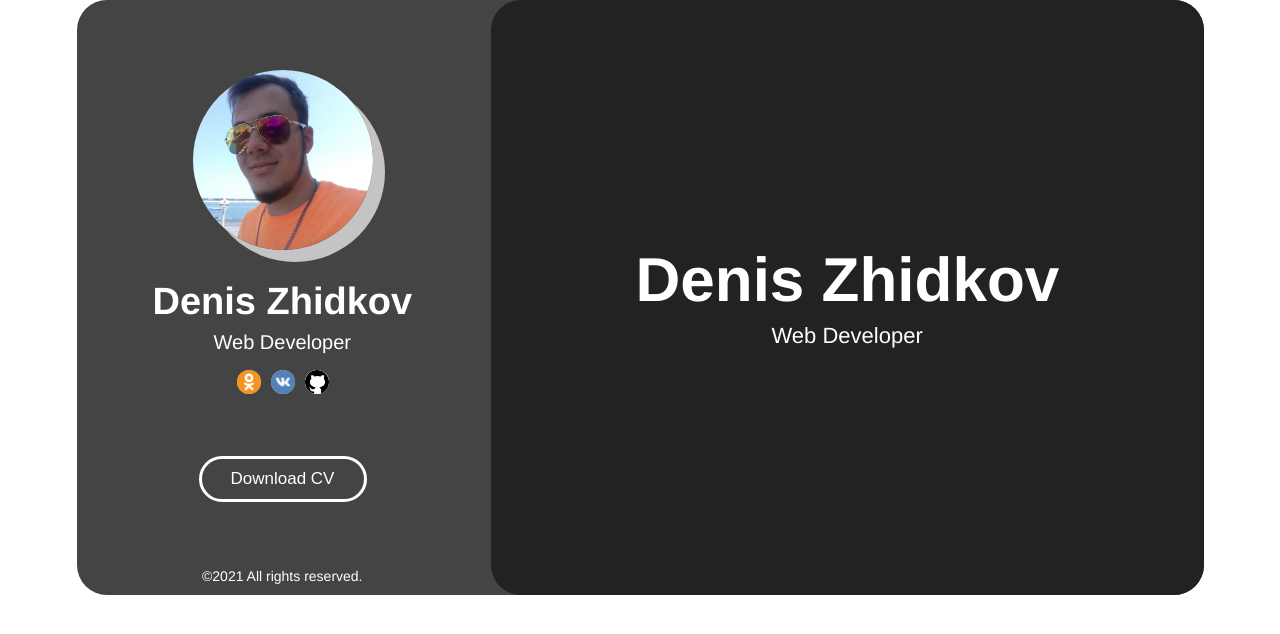
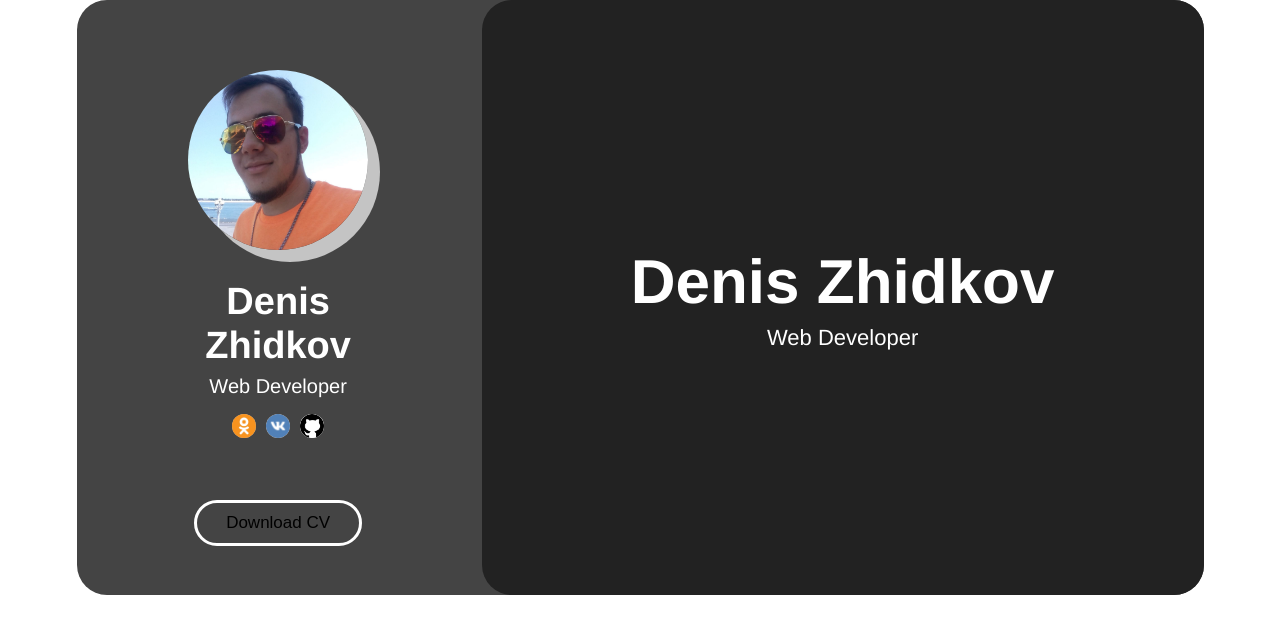
Before and after one commit to DenZhid/Zhidkov_Denis, a plain HTML site: page res/web-pages/main-page.html in a window 1280 px wide. Drawn offline with Linux system fonts and the light colour scheme.

Commit message:
Fixed issues

```diff
--- a/res/styles/main-style.css
+++ b/res/styles/main-style.css
@@ -55,33 +55,21 @@ body {
 .cv-name {
     display: flex;
 
-    width: 260px;
-    height: 44px;
     padding: 29px 0 0 0;
 
     line-height: 44px;
-    font-style: normal;
     font-weight: bold;
     font-size: 38px;
     text-align: center;
-
-    color: #FFFFFF;
 }
 
 .cv-profession {
     display: flex;
 
-    width: 138px;
-    height: 23px;
     padding: 8px 0 0 0;
 
     line-height: 23px;
-    font-style: normal;
-    font-weight: normal;
-    font-size: 20px;
     text-align: center;
-
-    color: #FFFFFF;
 }
 
 .social-media {
@@ -98,7 +86,6 @@ body {
     border-radius: 100%;
     background: #C4C4C4;
 }
-
 
 .ok {
     margin: 0 10px 0 0;
@@ -124,16 +111,11 @@ body {
 }
 
 button {
-    width: 105px;
-    height: 20px;
     padding: 0 0 0 0;
 
     line-height: 20px;
-    font-style: normal;
-    font-weight: normal;
     font-size: 17px;
     text-align: center;
-    color: #FFFFFF;
 
     border: 0;
     background: transparent;
@@ -142,16 +124,11 @@ button {
 .copyright {
     display: flex;
 
-    width: 161px;
-    height: 16px;
     padding: 66px 0 0 0;
 
-    font-style: normal;
-    font-weight: normal;
     font-size: 14px;
     line-height: 16px;
     text-align: center;
-    color: #FFFFFF;
 }
 
 .description {
@@ -172,39 +149,25 @@ button {
     justify-content: center;
     flex-direction: column;
 
-    width: 321px;
-    height: 104px;
-    padding: 244px 161px 247px 162px;
 }
 
 .description-name {
     display: flex;
 
-    width: 424px;
-    height: 71px;
-    margin: 0 0 0 0;
+    margin: 0;
 
     line-height: 71px;
-    font-style: normal;
     font-weight: bold;
     font-size: 62px;
     text-align: center;
-
-    color: #FFFFFF;
 }
 
 .description-profession {
     display: flex;
 
-    width: 152px;
-    height: 25px;
     margin: 8px 0 0 0;
 
     line-height: 25px;
-    font-style: normal;
-    font-weight: normal;
     font-size: 22px;
     text-align: center;
-
-    color: #FFFFFF;
 }
--- a/res/web-pages/main-page.html
+++ b/res/web-pages/main-page.html
@@ -10,20 +10,22 @@
 <div class="cv-card">
     <main class="main-information">
         <div class="cv-card-wrapper">
-            <section class="cv-photo">
+            <div class="cv-photo">
                 <img src="/img/my-photo.jpg"
                      width="1280"
                      height="1205"
                      alt="My Photo"
                      class="photo"/>
-            </section>
-            <section class="cv-name">Denis Zhidkov</section>
-            <section class="cv-profession">Web Developer</section>
+            </div>
+            <div class="cv-name">Denis Zhidkov</div>
+            <div class="cv-profession">Web Developer</div>
             <nav class="social-media">
                 <div class="ok">
                     <a href="https://ok.ru/profile/593794548737">
                         <img class="small-circle-photo"
                              src="/img/ok-logo.jpg"
+                             width="957"
+                             height="952"
                              alt="OK-logo"/>
                     </a>
                 </div>
@@ -31,6 +33,8 @@
                     <a href="https://vk.com/pusyashniy_boy">
                         <img class="small-circle-photo"
                              src="/img/vk-logo.png"
+                             width="1600"
+                             height="1600"
                              alt="VK-logo"/>
                     </a>
                 </div>
@@ -38,20 +42,22 @@
                     <a href="https://github.com/DenZhid">
                         <img class="small-circle-photo"
                              src="/img/github-logo.jpg"
+                             width="325"
+                             height="320"
                              alt="GitHub logo"/>
                     </a>
                 </div>
             </nav>
-            <section class="download-cv">
+            <div class="download-cv">
                 <button>Download CV</button>
-            </section>
+            </div>
         </div>
         <footer class="copyright">©2021 All rights reserved.</footer>
     </main>
     <article class="description">
         <div class="info-wrapper">
             <h1 class="description-name">Denis Zhidkov</h1>
-            <section class="description-profession">Web Developer</section>
+            <div class="description-profession">Web Developer</div>
         </div>
     </article>
 </div>
```
